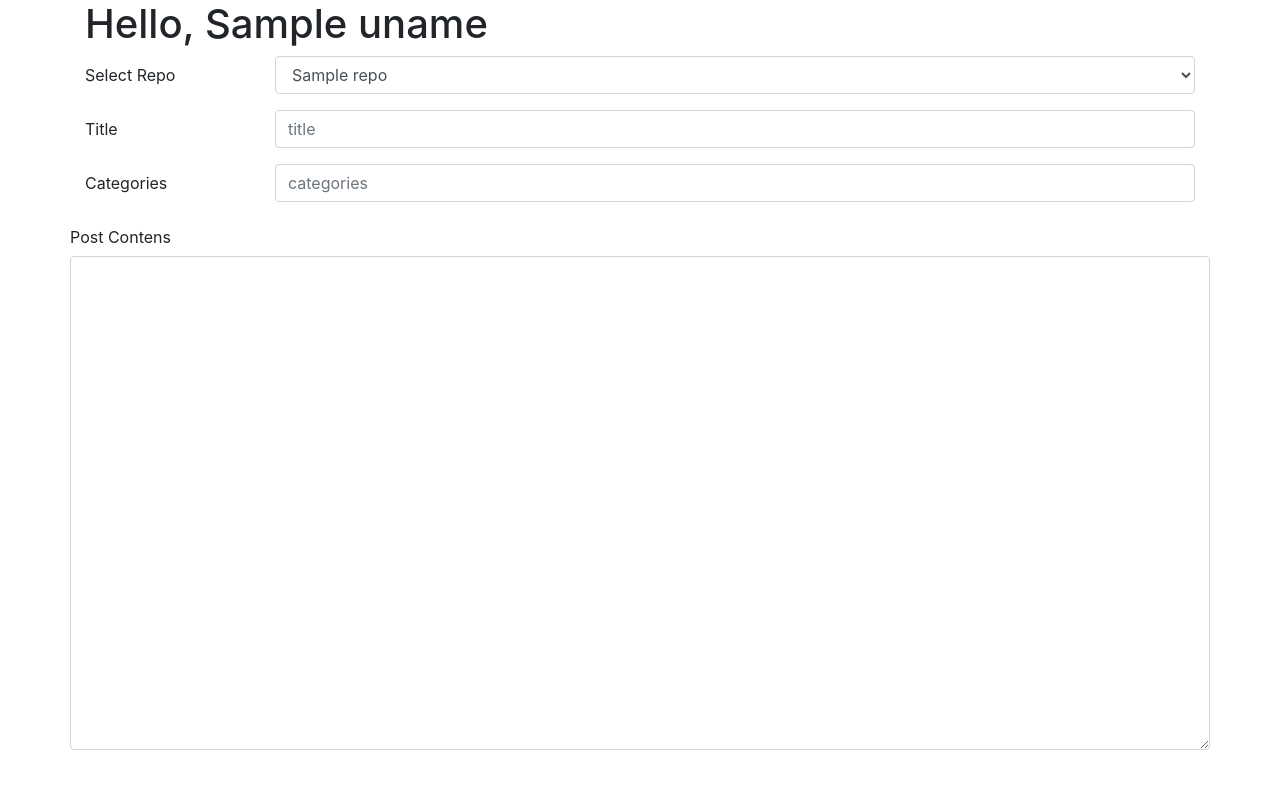
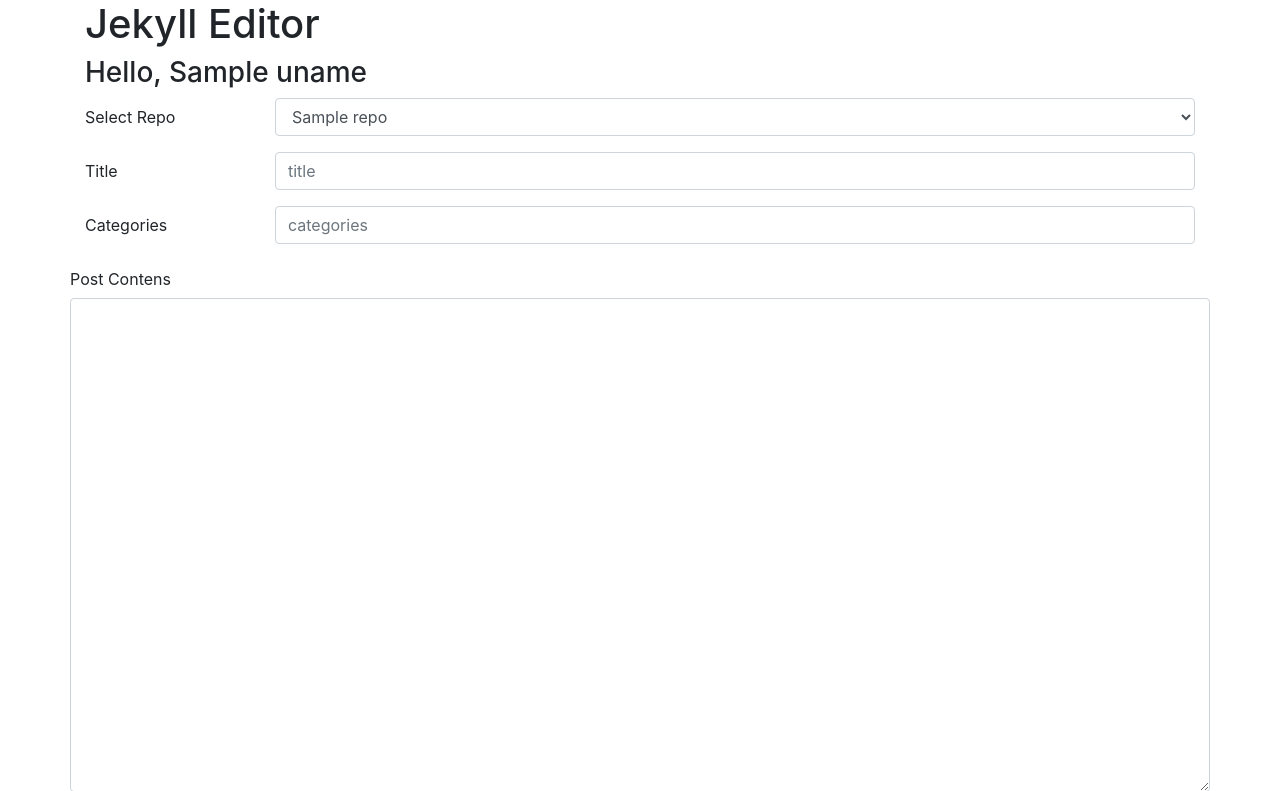
Before and after one commit to dimax-devel/JekyllEditor, a Flask app: template templates/edit.html in a window 1280 px wide. Shown: the top 791 px of the page. Before the commit the page ends 750 px from the top, so only its background shows below. Run offline with Flask 2, Linux system fonts and the light colour scheme; the template is opened without the code that fills it: most values are stand-ins (such as "Sample title", 1, 10 or a date in 2020).

Commit message:
add title

```diff
--- a/templates/edit.html
+++ b/templates/edit.html
@@ -1,7 +1,8 @@
 {% extends "base.html" %}
 {% block content %}
 <div class="container">
-  <h1>Hello, {{ uname }}</h1>
+  <h1>Jekyll Editor</h1>
+  <h3>Hello, {{ uname }}</h3>
   <div class="form-group row">
     <label for="select-repo" class="col-sm-2 col-form-label">Select Repo</label>
     <div class="col-sm-10">
```
